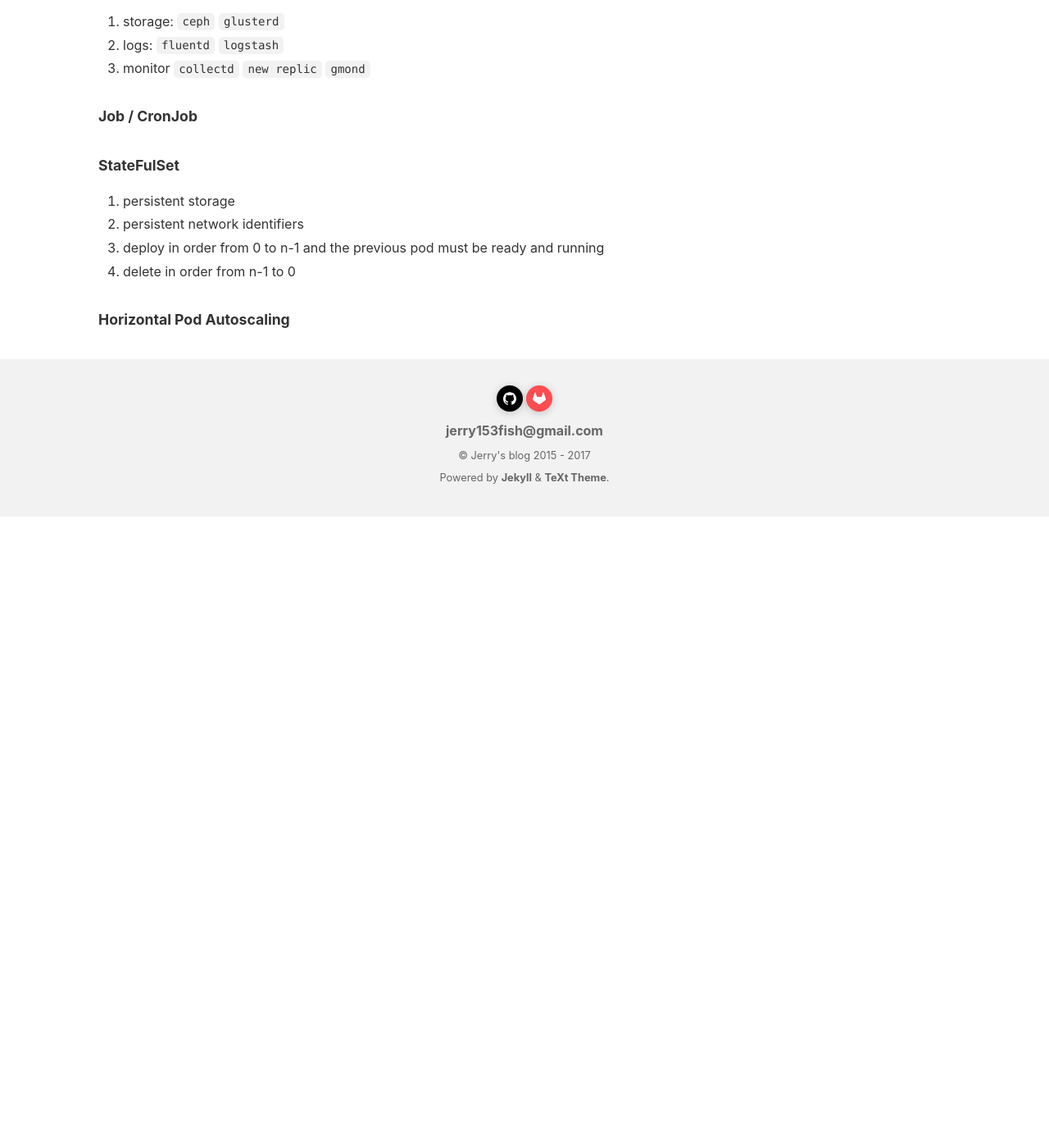
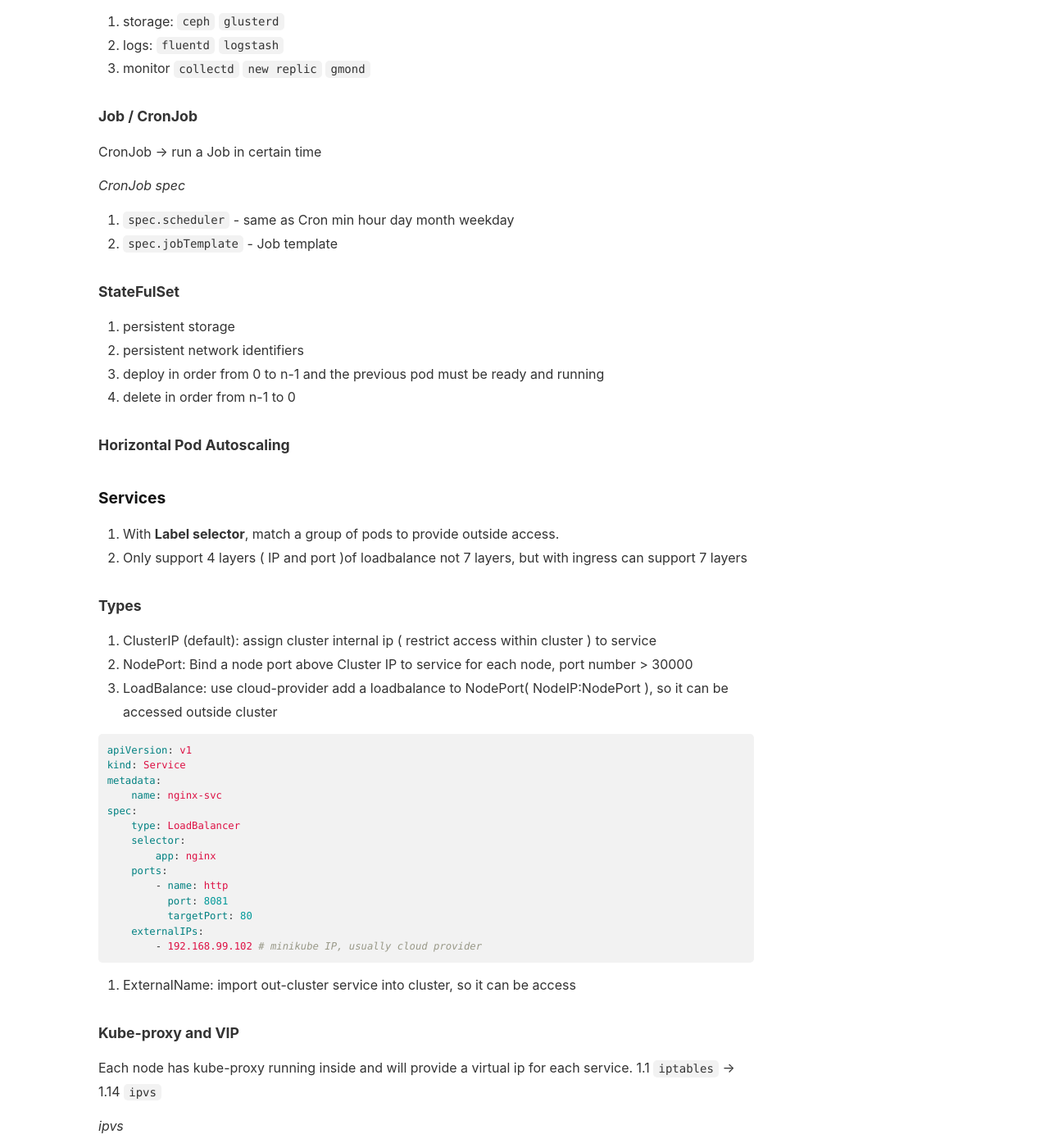
Before and after one commit to jerry153fish/jerry153fish.github.io, a Jekyll site: the page built from _posts/2020-02-22-k8s-study-note.md, in a window 1280 px wide and 1400 px high, scrolled down 5514 px. Shown: the whole window at 82% size. Built offline with Jekyll 4.4.1, drawn with Linux system fonts in a browser that asks for light colours; nearby versions of some CDN libraries; comment, search, counter and statistics services are not loaded; before the commit the page ends 6144 px from its top, so only the background shows below that; some of the changed text lies outside the part shown.

Commit message:
28 March 2020 k8s

````diff
--- a/_posts/2020-02-22-k8s-study-note.md
+++ b/_posts/2020-02-22-k8s-study-note.md
@@ -191,6 +191,13 @@ eg:
 
 #### Job / CronJob
 
+CronJob -> run a Job in certain time
+
+*CronJob spec*
+1. `spec.scheduler` - same as Cron min hour day month weekday
+2. `spec.jobTemplate` - Job template
+
+
 #### StateFulSet
 1. persistent storage
 2. persistent network identifiers
@@ -199,3 +206,60 @@ eg:
 
 
 #### Horizontal Pod Autoscaling
+
+
+### Services
+
+1. With **Label selector**, match a group of pods to provide outside access.
+2. Only support 4 layers ( IP and port )of loadbalance not 7 layers, but with ingress can support 7 layers
+
+#### Types
+1. ClusterIP (default): assign cluster internal ip ( restrict access within cluster ) to service
+2. NodePort: Bind a node port above Cluster IP to service for each node, port number > 30000
+3. LoadBalance: use cloud-provider add a loadbalance to NodePort( NodeIP:NodePort ), so it can be accessed outside cluster
+
+```yaml
+apiVersion: v1
+kind: Service
+metadata:
+    name: nginx-svc
+spec:
+    type: LoadBalancer
+    selector:
+        app: nginx
+    ports:
+        - name: http
+          port: 8081
+          targetPort: 80
+    externalIPs:
+        - 192.168.99.102 # minikube IP, usually cloud provider
+```
+
+4. ExternalName: import out-cluster service into cluster, so it can be access
+
+#### Kube-proxy and VIP
+
+Each node has kube-proxy running inside and will provide a virtual ip for each service. 1.1 `iptables` -> 1.14 `ipvs`
+
+*ipvs*
+1. kube-proxy will regularly monitor `services` and `endpoints` then call `netlink` to create  or update ipvs rules.
+2. ipvs can provide multiple loadbalance algorithm
+   1. rr - round robin
+   2. lc - least connection
+   3. dh - destination hash
+   4. sh - source hash
+   5. sed - least delay
+   6. nq - not queued
+3. if install IPVS module will fallback to iptables
+
+### Ingress
+
+ingress -> nodePort
+
+[https://kubernetes.github.io/ingress-nginx/](https://kubernetes.github.io/ingress-nginx/)
+
+### configMap
+
+```sh
+kubectl create configmap nameOfconfigMap --from-file=PathToFile
+```
````
